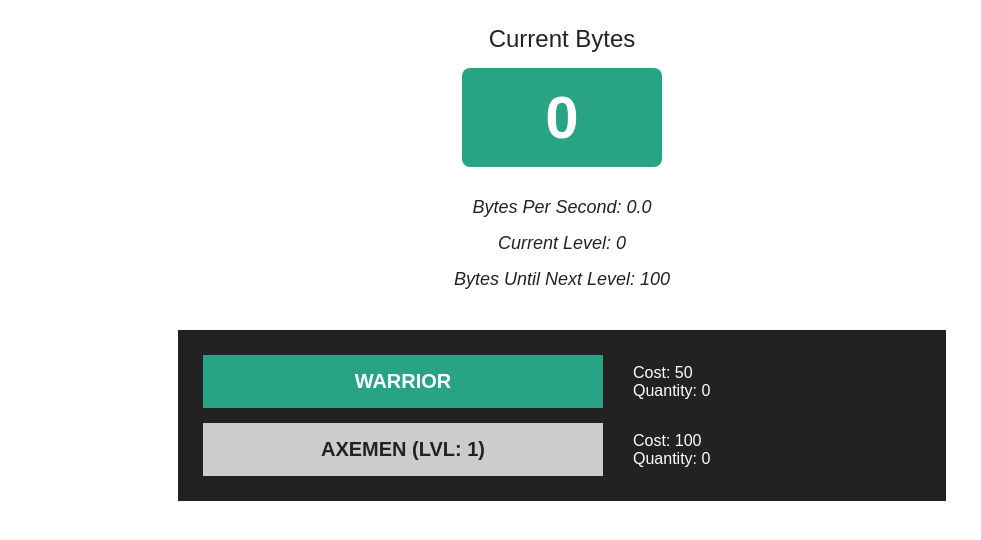
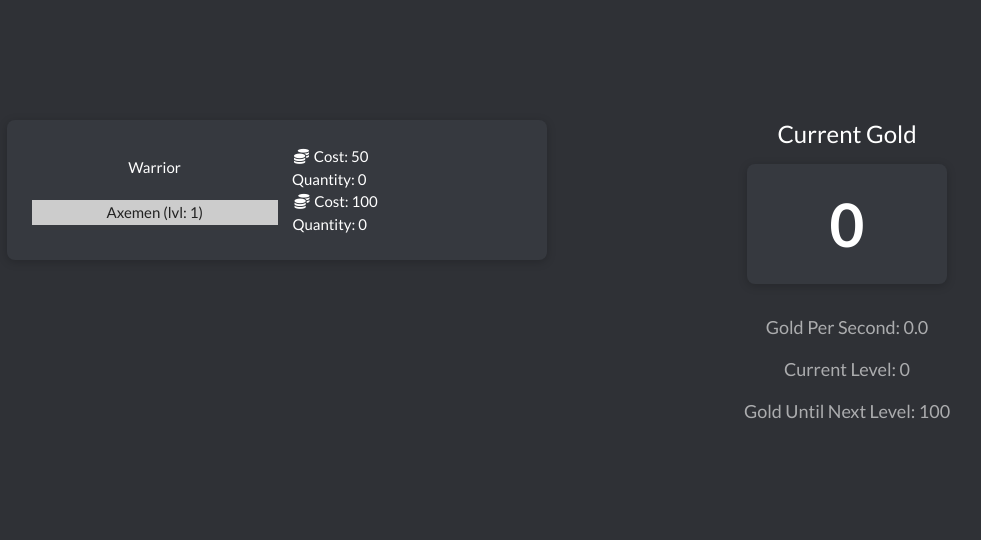
Before and after one commit to Jabser/Clicker-Game, a Vue app: page / in a window 1280 px wide. Shown: the top 540 px of the page, without its empty margins (78-1059 px from the left). Built offline with nearby package versions, Linux system fonts and the light colour scheme.

Commit message:
Overall UI overhaul
Now with dark theme.

```diff
--- a/package.json
+++ b/package.json
@@ -9,6 +9,7 @@
   },
   "dependencies": {
     "@fortawesome/fontawesome-free": "^5.12.0",
+    "bootswatch": "^4.4.1",
     "core-js": "^3.4.4",
     "vue": "^2.6.10",
     "vuex": "^3.1.2"
--- a/src/App.vue
+++ b/src/App.vue
@@ -1,7 +1,15 @@
 <template>
   <div id="game">
-    <Overview />
-    <Upgrades />
+    <div class="container">
+      <div class="row">
+        <div class="col-md-6">
+          <Upgrades />
+        </div>
+        <div class="col-md-6">
+          <Overview />
+        </div>
+      </div>
+    </div>
   </div>
 </template>
 
@@ -49,11 +57,10 @@ export default {
 }
 
 body {
-  font-family: sans-serif;
+  background: #2f3136 !important;
 }
 
 #game {
-  width: 768px;
-  margin: 0 auto;
+  margin-top: 15vh;
 }
 </style>
--- a/src/components/Overview.vue
+++ b/src/components/Overview.vue
@@ -1,17 +1,17 @@
 <template>
   <div class="overview">
-    <h3>Current Bytes</h3>
+    <h3>Current Gold</h3>
     <div class="bytes">
       {{ bytes }}
     </div>
     <div class="bps">
-      Bytes Per Second: {{ bps }}
+      Gold Per Second: {{ bps }}
     </div>
     <div class="level">
       Current Level: {{ level }}
     </div>
     <div class="next-level">
-      Bytes Until Next Level: {{ bytesUntilLevelUp }}
+      Gold Until Next Level: {{ bytesUntilLevelUp }}
     </div>
   </div>
 </template>
@@ -41,10 +41,11 @@ export default {
   display: flex;
   flex-direction: column;
   align-items: center;
-  padding: 25px;
+  color: #fff;
+  padding: 0 25px 25px 25px;
 
   h3 {
-    color: #222;
+    color: #fff;
     font-size: 24px;
     font-weight: 400;
     margin-bottom: 15px;
@@ -55,7 +56,8 @@ export default {
     min-width: 200px;
     max-width: fit-content;
     padding: 15px 25px;
-    background-color: #28A484;
+    background-color: #36393f;
+    box-shadow: 0 2px 10px 0 rgba(0, 0, 0, 0.2);
     border-radius: 8px;
 
     color: #fff;
@@ -69,11 +71,9 @@ export default {
   .level,
   .next-level {
     margin-bottom: 15px;
-
-    color: #222;
+    color: hsla(0,0%,100%,.6);
     font-size: 18px;
     font-weight: 500;
-    font-style: italic;
     text-align: center;
   }
 }
--- a/src/components/Upgrades.vue
+++ b/src/components/Upgrades.vue
@@ -9,7 +9,7 @@
         <!--<i :class="upgrade.logo"></i>--> {{ upgrade.name }} {{ upgrade.disabled ? `(lvl: ${upgrade.unlocksAt})` : '' }}
       </button>
       <div class="details">
-        <div class="cost">Cost: {{ upgrade.cost }}</div>
+        <div class="cost"><i class="fas fa-coins fa-fw"></i> Cost: {{ upgrade.cost }}</div>
         <div class="quantity">Quantity: {{ upgrade.quantity }}</div>
       </div>
     </div>
@@ -39,14 +39,15 @@ export default {
 
 <style lang="scss">
 .upgrades {
-  background-color: #222;
+  background-color: #36393f;
+  box-shadow: 0 2px 10px 0 rgba(0,0,0,.2);
+  border-radius: .50rem;
   padding: 25px;
 
   .upgrade {
     display: flex;
     justify-content: center;
     align-items: center;
-    margin: 0px -15px 15px;
 
     &:last-child {
       margin-bottom: 0;
@@ -67,20 +68,13 @@ export default {
       border: none;
       outline: none;
       background: none;
-      display: inline-block;
-      min-width: 400px;
-      padding: 15px 25px;
-      background-color: #28A484;
-      color: #FFF;
-      font-size: 20px;
-      font-weight: 700;
-      text-align: center;
-      text-transform: uppercase;
-      cursor: pointer;
+      width: 100%;
+      margin: 10px 0;
 
       &.disabled {
         color: #222;
-        background-color: #CCC;
+        background-color: #ccc;
+        border: 1px solid #ccc;
         pointer-events: none;
       }
     }
--- a/src/main.js
+++ b/src/main.js
@@ -2,6 +2,7 @@ import Vue from 'vue';
 import App from './App.vue';
 import store from './store';
 
+import 'bootswatch/dist/flatly/bootstrap.min.css';
 import '@fortawesome/fontawesome-free/css/all.min.css';
 
 Vue.config.productionTip = false
```
Also changed, not shown: 1 other file (tests, documents, lock files or other folders).
